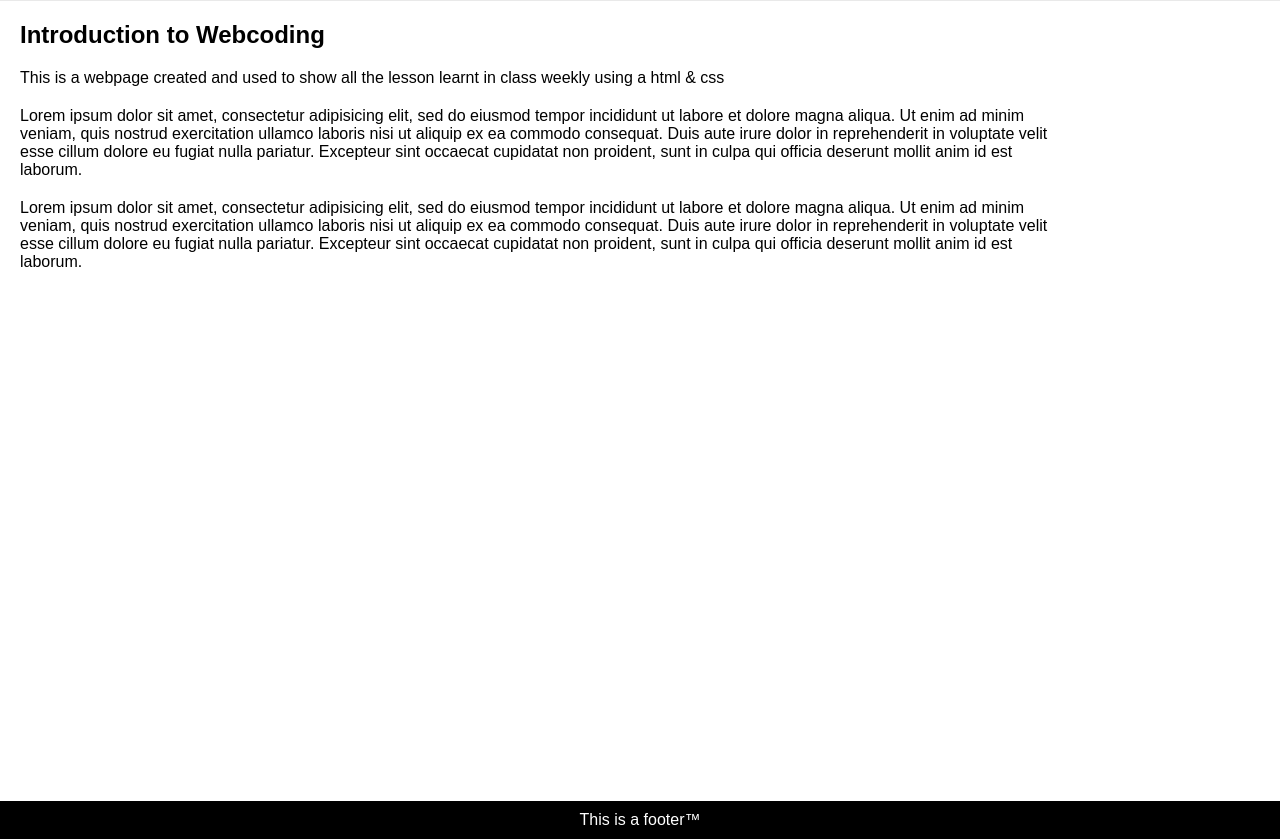
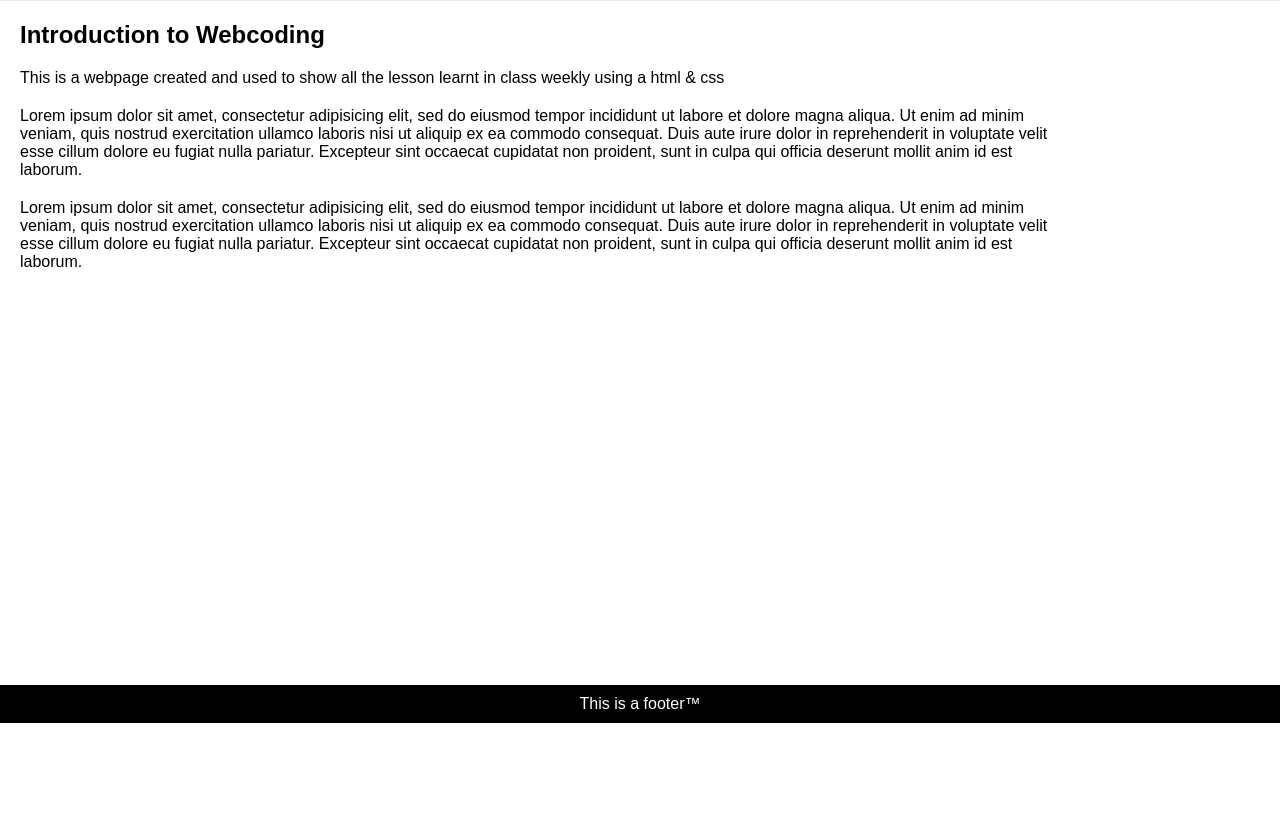
Before and after one commit to ixd2020/webcoding-project-1-xtradinary, a plain HTML site: page Intro to Webcoding/index.html in a window 1280 px wide. Shown: the part 73-912 px from the top of the page. After the commit the page ends 800 px from the top, so only its background shows below. Drawn offline with Linux system fonts and the light colour scheme.

Commit message:
Update style.css

```diff
--- a/Intro to Webcoding/style.css
+++ b/Intro to Webcoding/style.css
@@ -42,7 +42,7 @@ nav {
 /*vertbar*/
 section {
   display: flex;
-  height: 100vh;
+  height: 85.5vh;
 }
 
 .vertnav {
```
